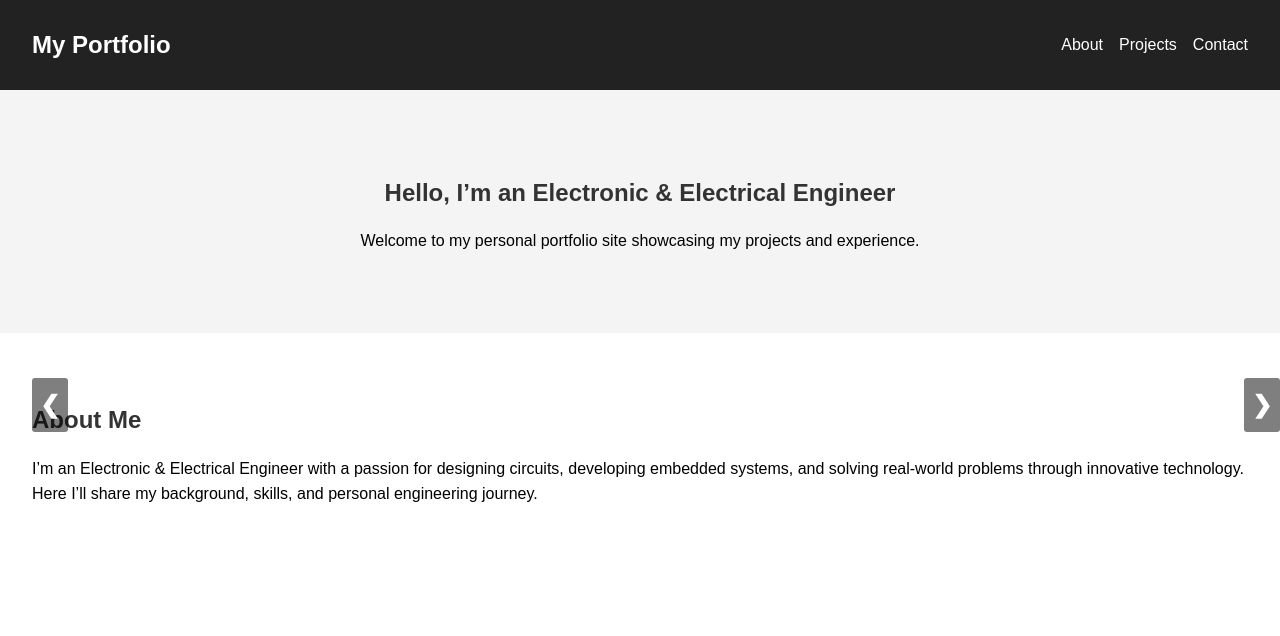
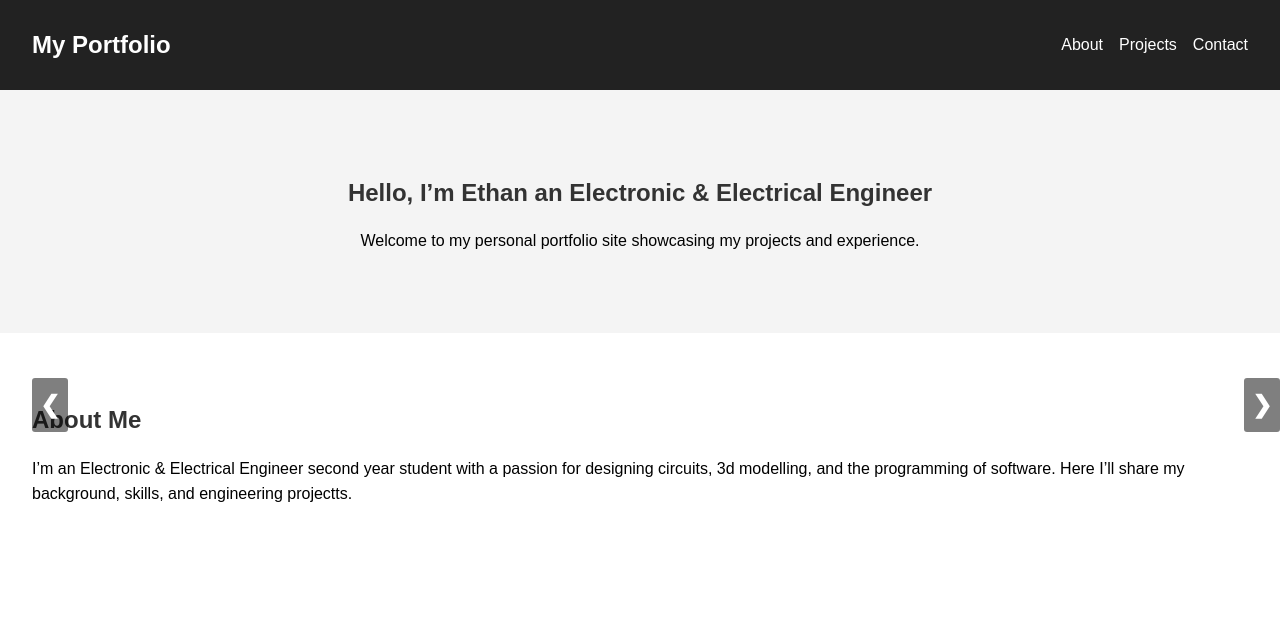
Before and after one commit to Thehop1/portifolio, a plain HTML site: page index.html in a window 1280 px wide. Shown: the top 636 px of the page. Drawn offline with Linux system fonts and the light colour scheme.

Commit message:
Update personal information in index.html

```diff
--- a/index.html
+++ b/index.html
@@ -19,16 +19,15 @@
   </header>
 
   <section id="hero">
-    <h2>Hello, I’m an Electronic & Electrical Engineer</h2>
+    <h2>Hello, I’m Ethan an Electronic & Electrical Engineer</h2>
     <p>Welcome to my personal portfolio site showcasing my projects and experience.</p>
   </section>
 
   <section id="about">
     <h2>About Me</h2>
     <p>
-      I’m an Electronic & Electrical Engineer with a passion for designing circuits,
-      developing embedded systems, and solving real-world problems through innovative technology.
-      Here I’ll share my background, skills, and personal engineering journey.
+      I’m an Electronic & Electrical Engineer second year student with a passion for designing circuits, 3d modelling, and the programming of software.
+      Here I’ll share my background, skills, and engineering projectts.
     </p>
   </section>
 
@@ -49,7 +48,7 @@
 
   <section id="contact">
     <h2>Contact Me</h2>
-    <form action="mailto:your-email@example.com" method="post" enctype="text/plain">
+    <form action="mailto:ethanhop06@gmail.com" method="post" enctype="text/plain">
       <label for="name">Name:</label>
       <input type="text" id="name" name="name" required />
 
```
